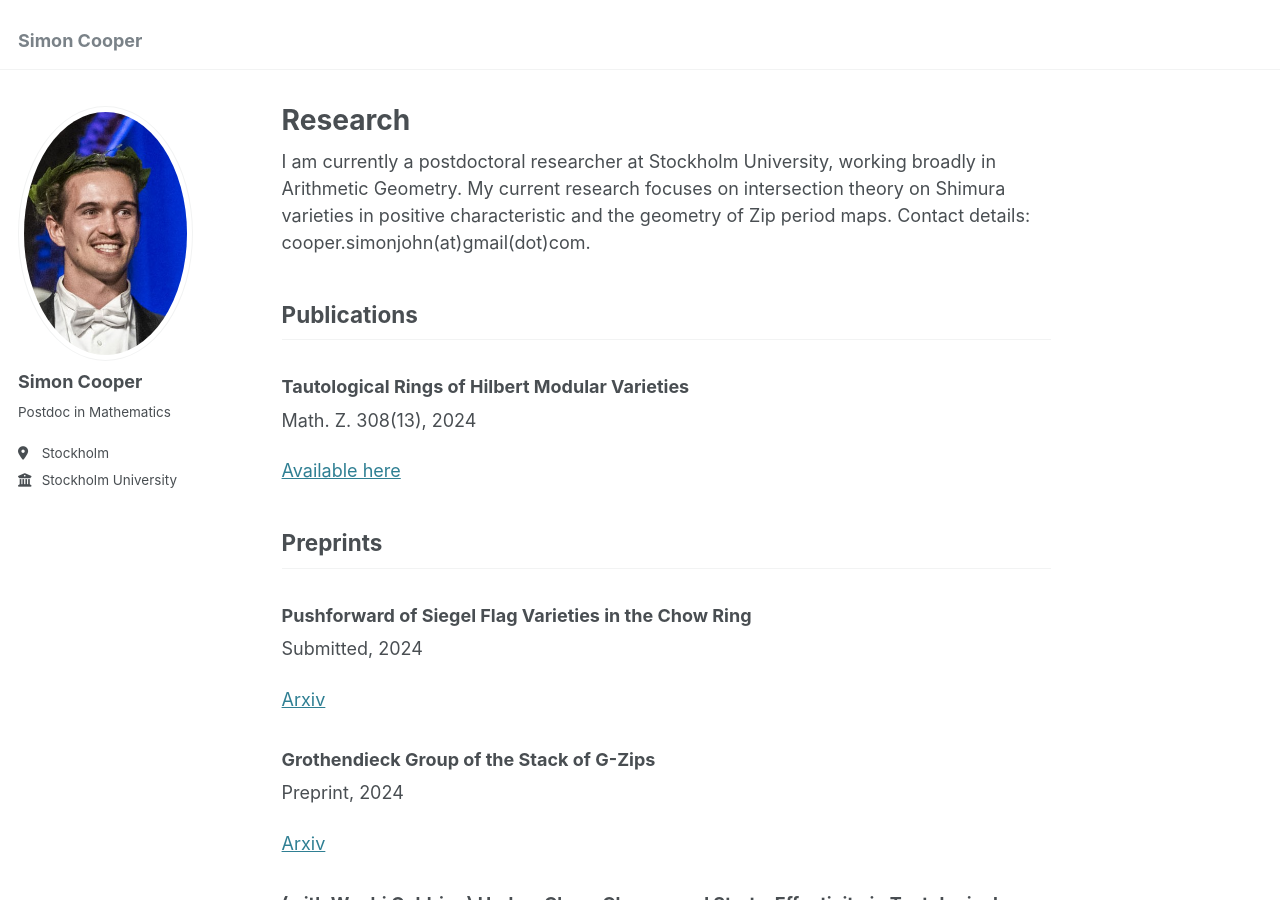
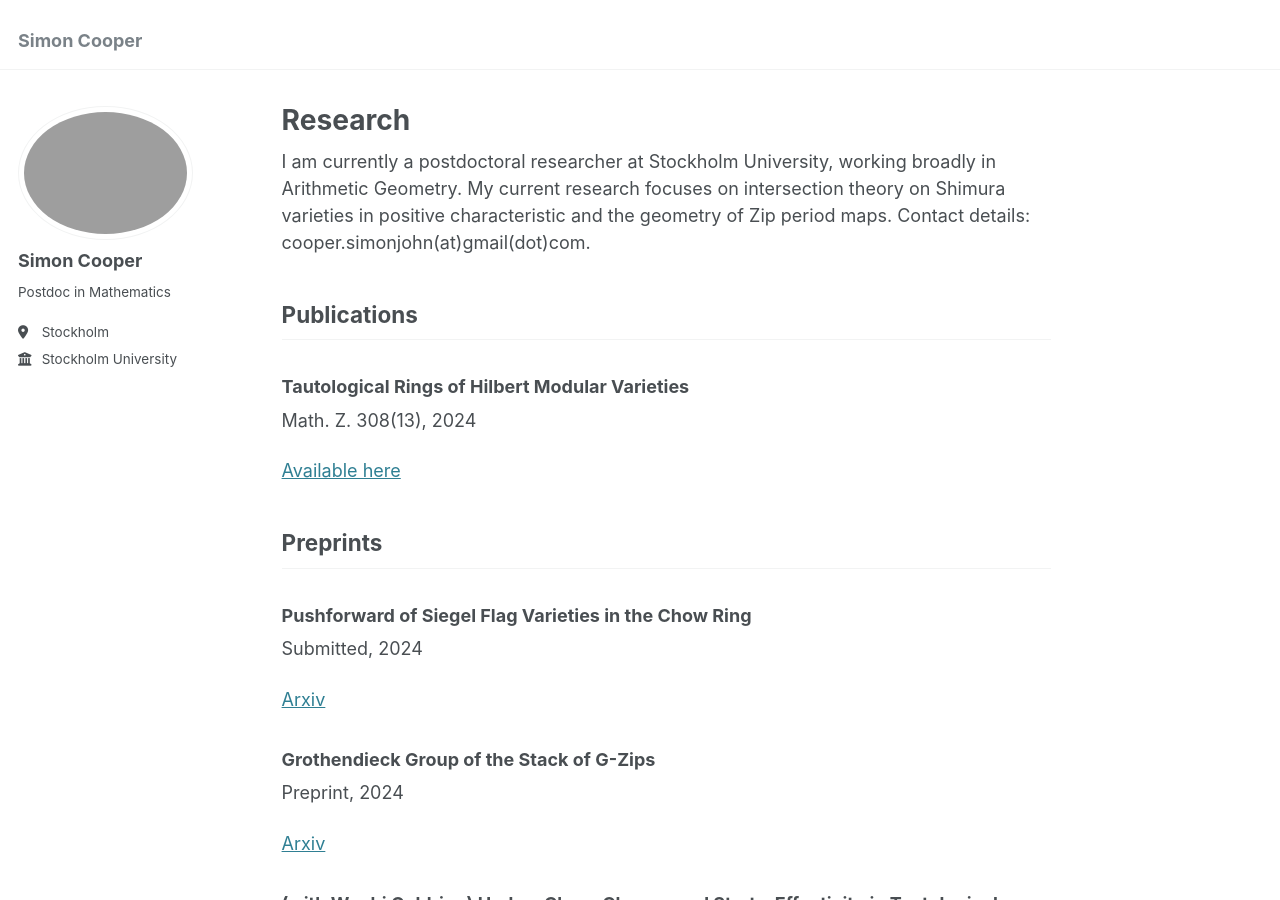
Before and after one commit to s-j-cooper/s-j-cooper.github.io, a Jekyll site: the page built from _pages/about.md, in a window 1280 px wide and 900 px high. Built offline with Jekyll 4.4.1, drawn with Linux system fonts in a browser that asks for light colours.

Commit message:
Update _config.yml

```diff
--- a/_config.yml
+++ b/_config.yml
@@ -21,7 +21,7 @@ repository               : "s-j-cooper.github.io"
 #               Additional customization can be done by editing /_includes/author-profile.html
 author:
   # Biographic information
-  avatar           : "headshot.JPG"
+  avatar           : # "headshot.JPG"
   name             : "Simon Cooper"
   pronouns         : # example: "she/her"
   bio              : "Postdoc in Mathematics"
```
